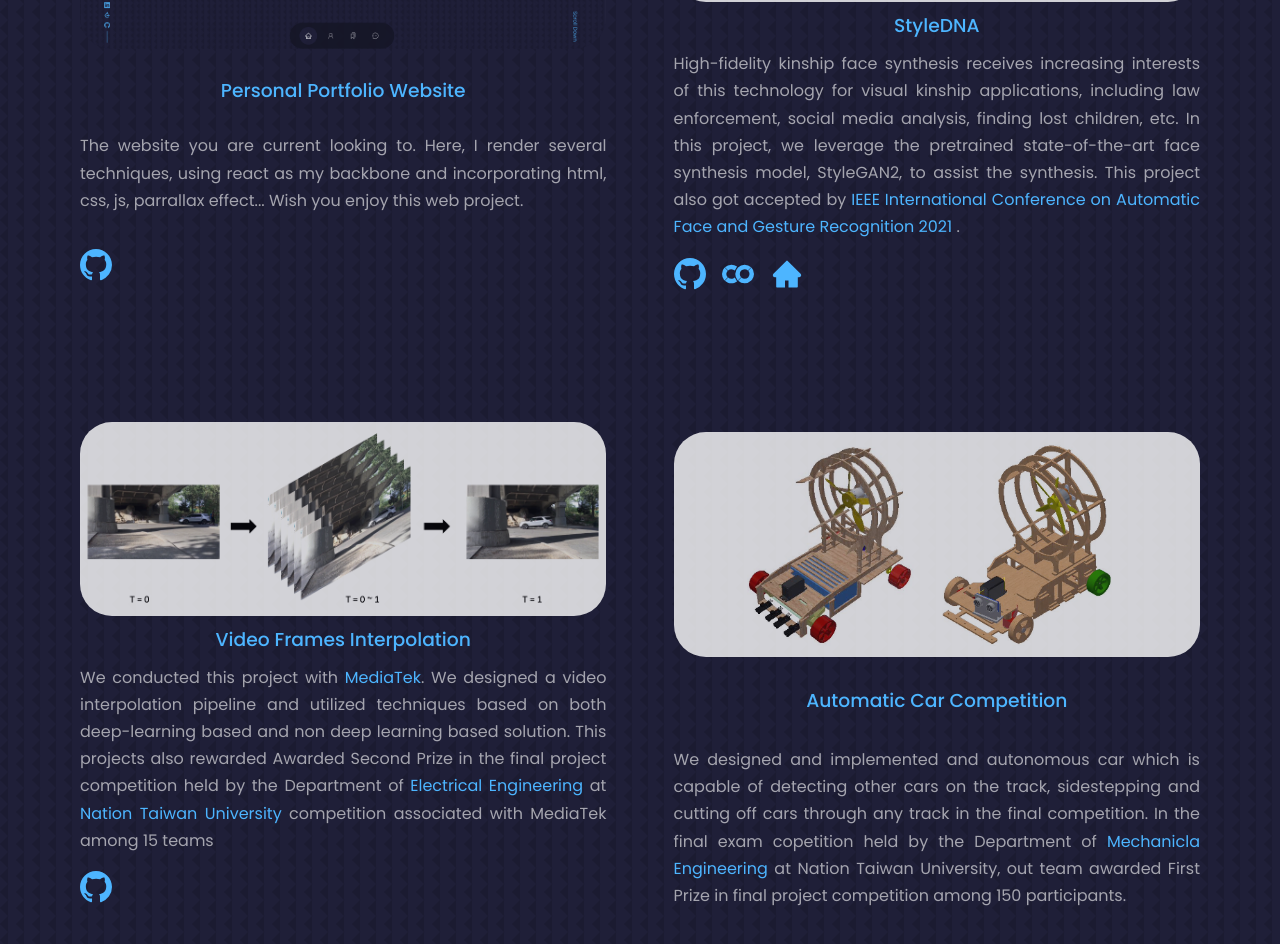
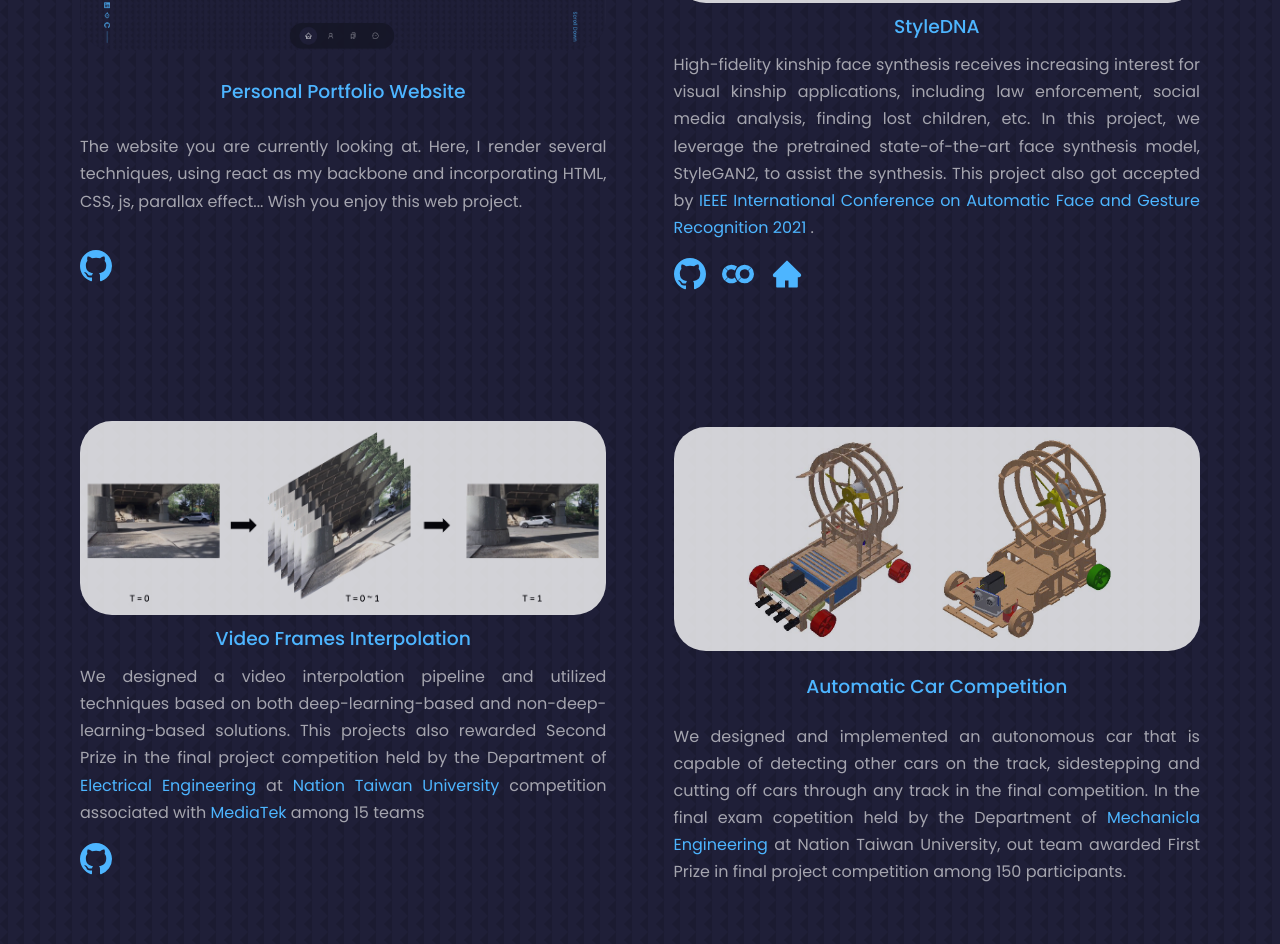
Before and after one commit to leo880714/sh122-homepage, a React (Create React App) app: page /projects in a window 1280 px wide. Shown: the part 1500-2444 px from the top of the page. Built offline with nearby package versions, Linux system fonts and the light colour scheme.

Commit message:
fix grammarly errors projects part

```diff
--- a/src/components/Projects.jsx
+++ b/src/components/Projects.jsx
@@ -148,14 +148,14 @@
 
                 <div className="container__project">
                         <div className="project__card">
-                                <a href="https://www.google.com/" target="_blank" rel="noreferrer"><img className="img__card" src={web} alt="personal website"></img></a>
+                                <a href="https://github.com/leo880714/sh122-homepage" target="_blank" rel="noreferrer"><img className="img__card" src={web} alt="personal website"></img></a>
                                 <Link to="/" ><h3>Personal Portfolio Website</h3></Link>
                                 <p>
-                                The website you are current looking to. Here, I render several techniques, using react as my backbone and
-                                incorporating html, css, js, parrallax effect... Wish you enjoy this web project.
+                                    The website you are currently looking at. Here, I render several techniques, using react as my backbone
+                                    and incorporating HTML, CSS, js, parallax effect... Wish you enjoy this web project.
                                 </p>
                                 <div className="link_card">
-                                    <a className="links" href="https://www.google.com/" target="_blank" rel="noreferrer"> <BsGithub /></a>
+                                    <a className="links" href="https://github.com/leo880714/sh122-homepage" target="_blank" rel="noreferrer"> <BsGithub /></a>
                                 </div>
 
                         </div>
@@ -164,7 +164,7 @@
                         <a href="https://github.com/aiiu-lab/StyleDNA" target="_blank" rel="noreferrer"><img className="img__card" src={styleDNA} alt="styleDNA"></img></a>
                                 <a href="https://github.com/aiiu-lab/StyleDNA" target="_blank" rel="noreferrer"><h3>StyleDNA</h3></a>
                                 <p>
-                                High-fidelity kinship face synthesis receives increasing interests of this technology for visual kinship
+                                High-fidelity kinship face synthesis receives increasing interest for visual kinship
                                 applications, including law enforcement, social media analysis, finding lost children, etc. In this project,
                                 we leverage the pretrained state-of-the-art face synthesis model, StyleGAN2, to assist the synthesis. This project
                                 also got accepted by <a href="http://iab-rubric.org/fg2021/" target="_blank" rel="noreferrer">IEEE International Conference on Automatic Face and Gesture Recognition 2021 </a>.
@@ -180,12 +180,11 @@
                         <a href="https://github.com/michael5107414/CV_project" target="_blank" rel="noreferrer"><img className="img__card" src={videoframes} alt="videoframes"></img></a>
                                 <a href="https://github.com/michael5107414/CV_project" target="_blank" rel="noreferrer"><h3>Video Frames Interpolation</h3></a>
                                 <p>
-                                We conducted this project with <a href="https://www.mediatek.com/" target="_blank" rel="noreferrer">MediaTek</a>
-                                . We designed a video interpolation pipeline and utilized techniques based on both deep-learning based and
-                                non deep learning based solution. This projects also rewarded Awarded Second Prize in the final project competition held by the Department
+                                We designed a video interpolation pipeline and utilized techniques based on both deep-learning-based and non-deep-learning-based solutions.
+                                This projects also rewarded Second Prize in the final project competition held by the Department
                                 of <a href="https://web.ee.ntu.edu.tw/eng/index.php" target="_blank" rel="noreferrer"> Electrical Engineering
                                 </a> at <a href="https://www.ntu.edu.tw/english/index.html" target="_blank" rel="noreferrer"> Nation Taiwan University </a>
-                                competition associated with MediaTek among 15 teams
+                                competition associated with <a href="https://www.mediatek.com/" target="_blank" rel="noreferrer">MediaTek</a> among 15 teams
                                 </p>
                                 <div className="link_card">
                                     <a className="links" href="https://github.com/michael5107414/CV_project" target="_blank" rel="noreferrer"> <BsGithub /></a>
@@ -196,10 +195,11 @@
                         <a href="http://www.me.ntu.edu.tw/epaper/20200630/News_Photo_Content_n_44379_s_64996.html" target="_blank" rel="noreferrer"><img className="img__card" src={autocar} alt="personal website"></img></a>
                                 <a href="http://www.me.ntu.edu.tw/capstone/" target="_blank" rel="noreferrer"><h3>Automatic Car Competition</h3></a>
                                 <p>
-                                We designed and implemented and autonomous car which is capable of detecting other cars on the track,
-                                sidestepping and cutting off cars through any track in the final competition. In the final exam copetition held
-                                by the Department of <a href="http://www.me.ntu.edu.tw/main.php?site_id=1" target="_blank" rel="noreferrer">Mechanicla Engineering </a>
-                                at Nation Taiwan University, out team awarded First Prize in final project competition among 150 participants.
+                                We designed and implemented an autonomous car that is capable of detecting other cars on the track, sidestepping
+                                and cutting off cars through any track in the final competition. In the final exam copetition held  by
+                                the Department of  <a href="http://www.me.ntu.edu.tw/main.php?site_id=1" target="_blank" rel="noreferrer">
+                                Mechanicla Engineering </a> at Nation Taiwan University, out team awarded First Prize in final project
+                                competition among 150 participants.
                                 </p>
                         </div>
                     </div>
--- a/src/style/canvas.css
+++ b/src/style/canvas.css
@@ -185,6 +185,10 @@
 /* ================== Media Query (small devices) ==================== */
 
 @media screen and (max-width: 600px) {
+    .canvas__container {
+        border-radius: .5rem;
+    }
+
     .grid-container{
         transform: translate3d(-45%, 5%, 0);
     }
```
